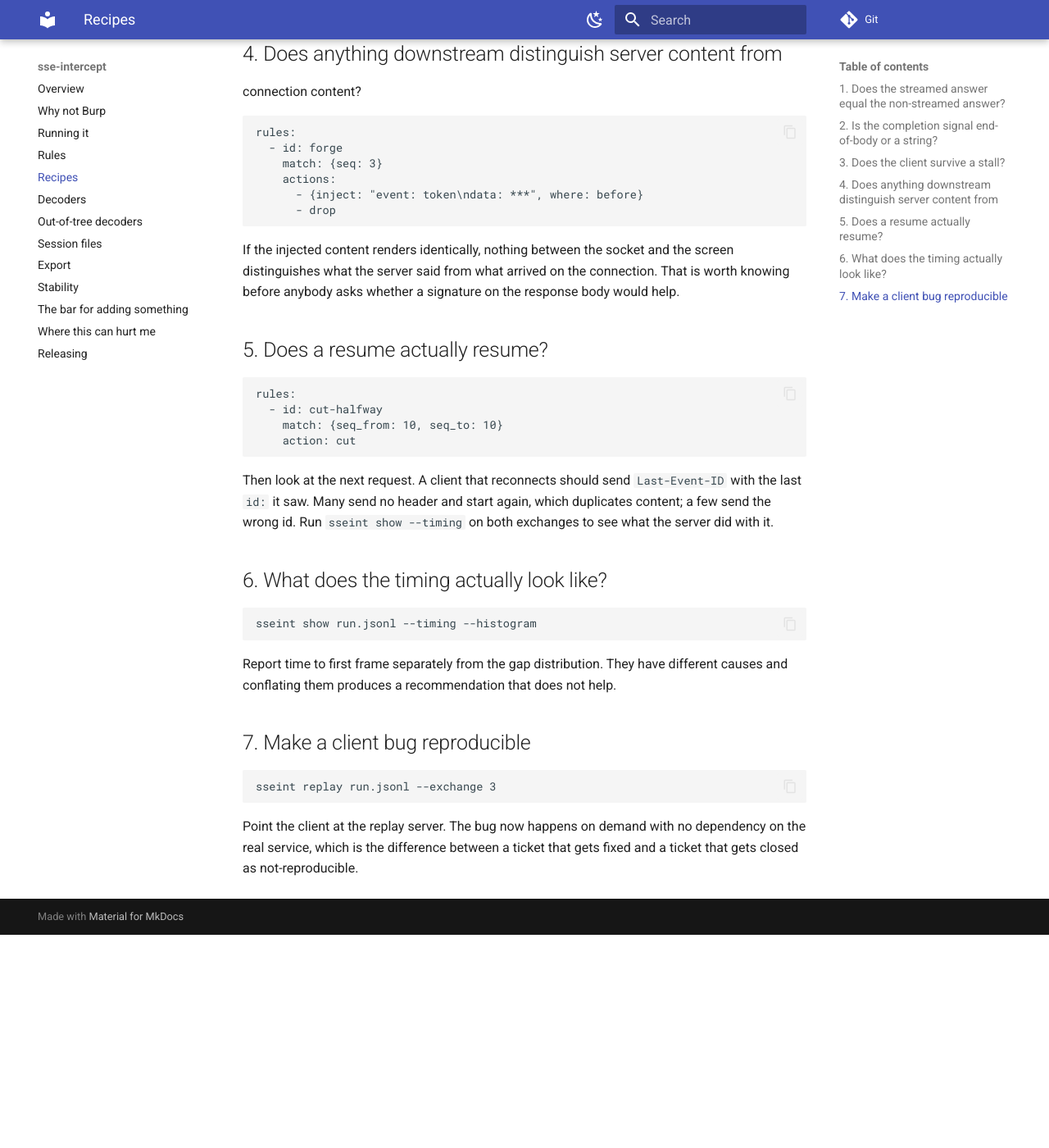
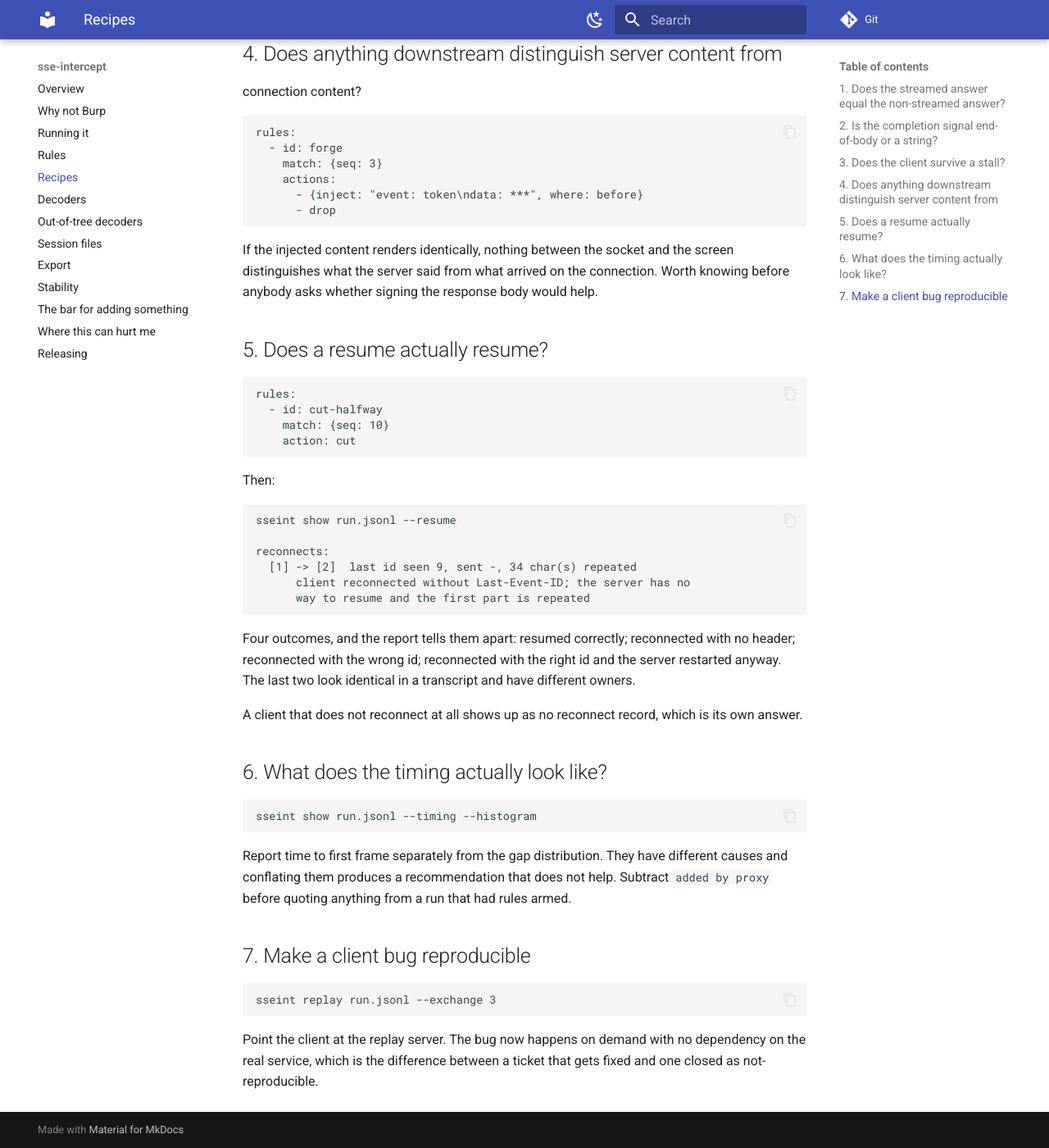
Before and after one commit to InstructorBixby/sse-intercept, an MkDocs documentation site: the page built from docs/recipes.md, in a window 1280 px wide and 1400 px high, scrolled down 1097 px. Shown: the whole window at 82% size. Built offline with MkDocs 1.6.1 and Material for MkDocs 9.7.7, drawn with Linux system fonts in a browser that asks for light colours; before the commit the page ends 2237 px from its top, so only the background shows below that.

Commit message:
recipes: the resume one, now that it is a report rather than squinting at a transcript

```diff
--- a/docs/recipes.md
+++ b/docs/recipes.md
@@ -49,21 +49,32 @@ connection content?
 
 If the injected content renders identically, nothing between the
 socket and the screen distinguishes what the server said from what
-arrived on the connection. That is worth knowing before anybody asks
-whether a signature on the response body would help.
+arrived on the connection. Worth knowing before anybody asks whether
+signing the response body would help.
 
 ## 5. Does a resume actually resume?
 
     rules:
       - id: cut-halfway
-        match: {seq_from: 10, seq_to: 10}
+        match: {seq: 10}
         action: cut
 
-Then look at the next request. A client that reconnects should send
-`Last-Event-ID` with the last `id:` it saw. Many send no header and
-start again, which duplicates content; a few send the wrong id. Run
-`sseint show --timing` on both exchanges to see what the server did
-with it.
+Then:
+
+    sseint show run.jsonl --resume
+
+    reconnects:
+      [1] -> [2]  last id seen 9, sent -, 34 char(s) repeated
+          client reconnected without Last-Event-ID; the server has no
+          way to resume and the first part is repeated
+
+Four outcomes, and the report tells them apart: resumed correctly;
+reconnected with no header; reconnected with the wrong id; reconnected
+with the right id and the server restarted anyway. The last two look
+identical in a transcript and have different owners.
+
+A client that does not reconnect at all shows up as no reconnect
+record, which is its own answer.
 
 ## 6. What does the timing actually look like?
 
@@ -71,7 +82,8 @@ with it.
 
 Report time to first frame separately from the gap distribution. They
 have different causes and conflating them produces a recommendation
-that does not help.
+that does not help. Subtract `added by proxy` before quoting anything
+from a run that had rules armed.
 
 ## 7. Make a client bug reproducible
 
@@ -79,5 +91,4 @@ that does not help.
 
 Point the client at the replay server. The bug now happens on demand
 with no dependency on the real service, which is the difference
-between a ticket that gets fixed and a ticket that gets closed as
-not-reproducible.
+between a ticket that gets fixed and one closed as not-reproducible.
```
